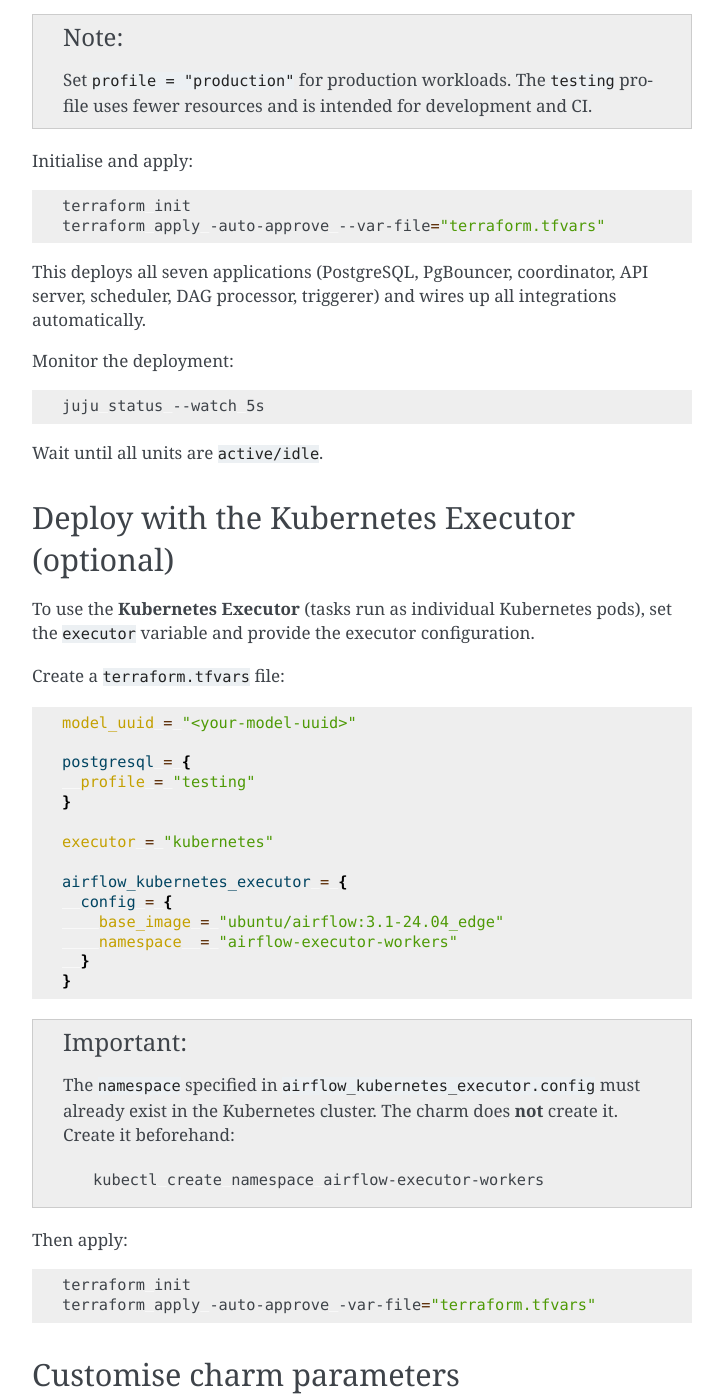
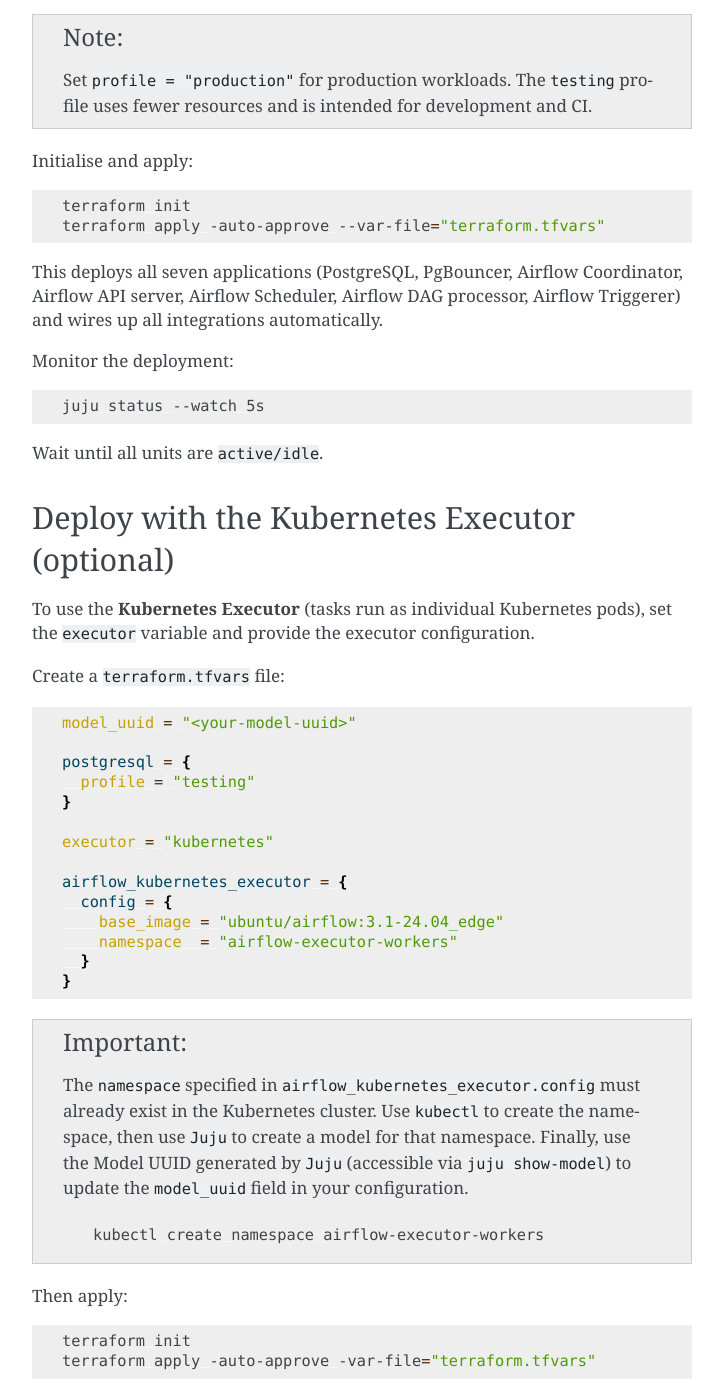
Before and after one commit to canonical/charmed-airflow-documentation, a Sphinx documentation site: the page built from docs/how-to/deploy-with-terraform.rst, in a window 1280 px wide and 1400 px high, scrolled down 1231 px. Shown: the whole window, without its empty margins (388-1111 px from the left). Built offline with Sphinx 7.4.7, drawn with Linux system fonts in a browser that asks for light colours; some of the changed text lies outside the part shown.

Commit message:
Update doc - clarified steps and removed unnecessary mentions

```diff
--- a/docs/how-to/deploy-with-terraform.rst
+++ b/docs/how-to/deploy-with-terraform.rst
@@ -16,7 +16,7 @@
 * `Terraform CLI <https://developer.hashicorp.com/terraform/install>`_ (v1.12+).
 
 Install Dependencies
---------------------------------------------------
+--------------------
 
 .. code-block:: bash
 
@@ -76,8 +76,8 @@
    terraform init
    terraform apply -auto-approve --var-file="terraform.tfvars"
 
-This deploys all seven applications (PostgreSQL, PgBouncer, coordinator, API
-server, scheduler, DAG processor, triggerer) and wires up all integrations
+This deploys all seven applications (PostgreSQL, PgBouncer, Airflow Coordinator, Airflow API
+server, Airflow Scheduler, Airflow DAG processor, Airflow Triggerer) and wires up all integrations
 automatically.
 
 Monitor the deployment:
@@ -116,12 +116,15 @@
 .. important::
 
    The ``namespace`` specified in ``airflow_kubernetes_executor.config`` must
-   already exist in the Kubernetes cluster. The charm does **not** create it.
-   Create it beforehand:
+   already exist in the Kubernetes cluster. Use ``kubectl`` to create the namespace,
+   then use ``Juju`` to create a model for that namespace.
+   Finally, use the Model UUID generated by ``Juju`` (accessible via ``juju show-model``)
+   to update the ``model_uuid`` field in your configuration.
 
    .. code-block:: bash
 
       kubectl create namespace airflow-executor-workers
+
 
 Then apply:
 
@@ -134,7 +137,7 @@
 --------------------------
 
 Each charm accepts an object with optional overrides. For example, to change
-the coordinator's channel and the PostgreSQL unit count:
+the Airflow Coordinator's channel and the PostgreSQL unit count:
 
 .. code-block:: hcl
 
@@ -171,15 +174,6 @@
 After deployment completes, access the web UI using any of the methods
 described in the :doc:`tutorial </tutorial/index>`.
 
-The quickest option:
-
-.. code-block:: bash
-
-   kubectl port-forward -n airflow \
-     pod/airflow-api-server-k8s-0 8080:8080
-
-Then open ``http://localhost:8080`` in your browser.
-
 Tear down
 ---------
 
```
